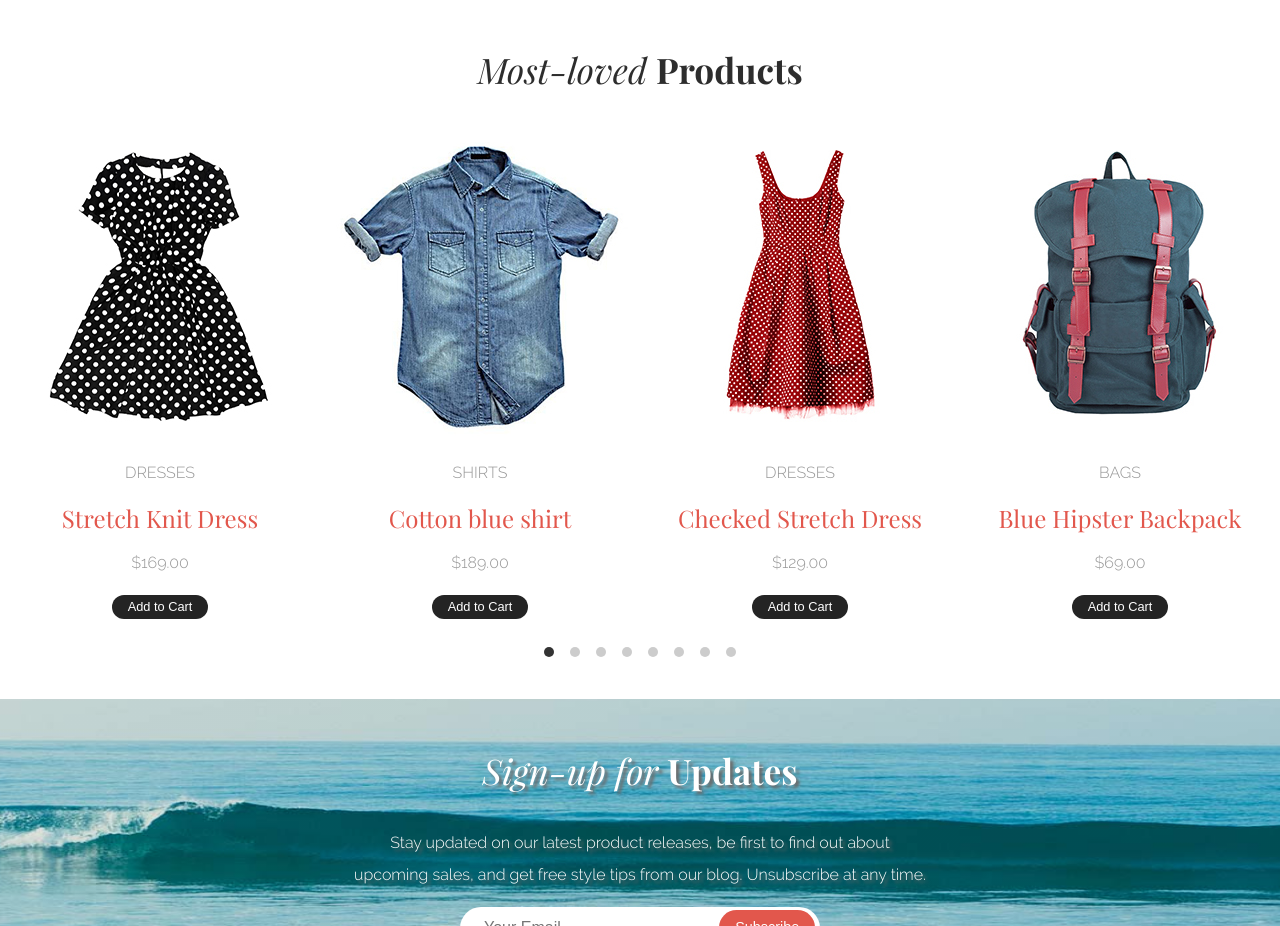
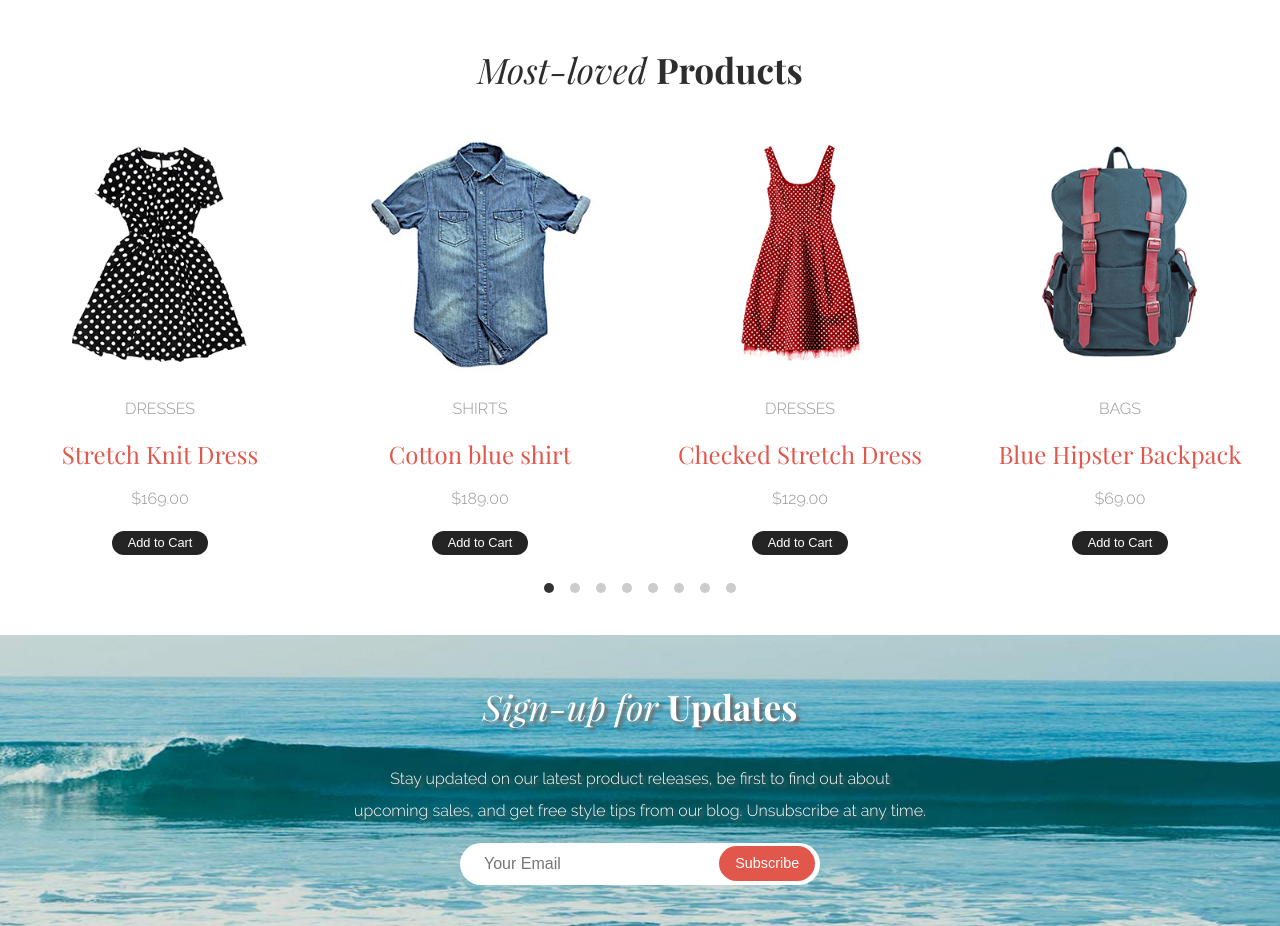
Before and after one commit to kachniss/aloha-apparel, a plain HTML site: page index.html in a window 1280 px wide. Shown: the part 1560-2486 px from the top of the page. Drawn offline with Linux system fonts and the light colour scheme.

Commit message:
Flickity update

```diff
--- a/css/style.css
+++ b/css/style.css
@@ -132,7 +132,7 @@ nav li {
 .cart-items {
     content: "0";
     position: absolute;
-    top: 1.5rem;
+    top: 1rem;
     right: 0.7rem;
     font-size: .9em;
     font-weight: bold;
@@ -245,10 +245,19 @@ nav li {
 .flickity-viewport {
     width: 100%;
 }
+.main-carousel {
+    width: 100%;
+    margin: auto;
+}
 
 .carousel-cell {
     width: 100%;
     cursor: auto;
+}
+
+.products img {
+    max-width: 80%;
+    margin: auto;
 }
 
 .products p {
--- a/js/index.js
+++ b/js/index.js
@@ -64,7 +64,7 @@ $(function(){
         cellAlign: 'left',
         contain: true,
         prevNextButtons: false,
-        freeScroll: true,
+        draggable: true,
         imagesLoaded: true,
         wrapAround: true
     });
```
